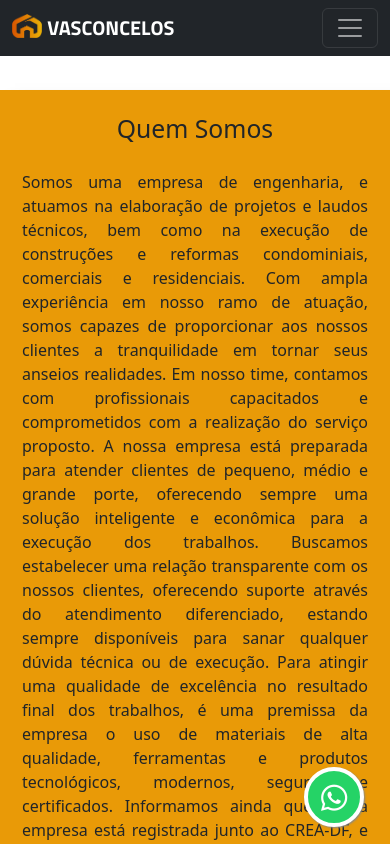
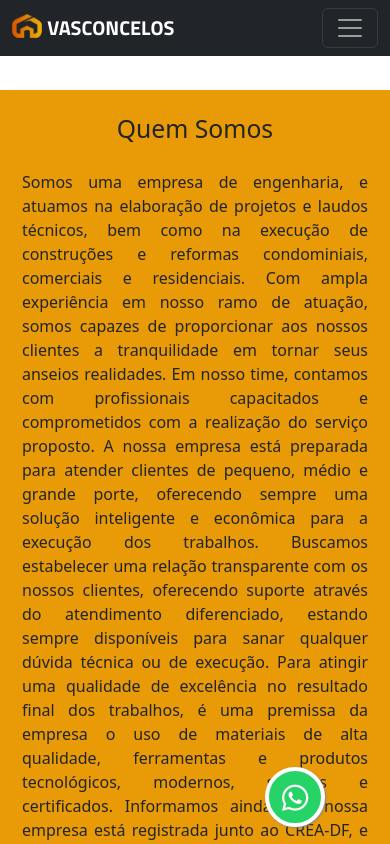
Before and after one commit to MarcoAntonioWeb/vasconcelos, a website: page sobre.html in a window 390 px wide. Shown: the top 844 px of the page. Drawn offline with nearby package versions, Linux system fonts and the light colour scheme; files whose address does not match are found by name.

Commit message:
modificado

```diff
--- a/css/style.css
+++ b/css/style.css
@@ -17,7 +17,7 @@
     }
 
     .whatsapp-link {
-        left: 78% !important;
+        left: 68% !important;
     }
 }
 
```
Also changed, not shown: index.html (+2 -0 lines).
